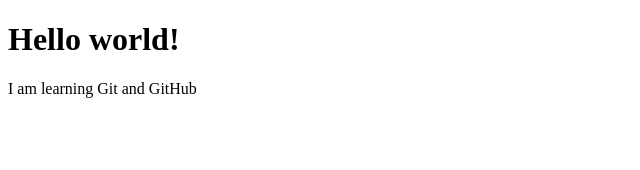
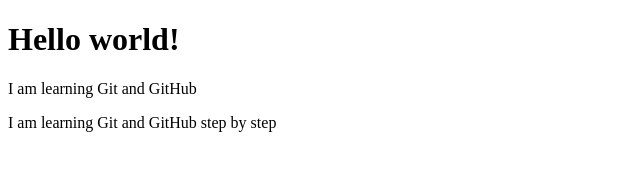
Before and after one commit to MUQEET-12345/web-development-journey, a plain HTML site: page index.html in a window 1280 px wide. Shown: the whole page, without its empty margins (0-640 px from the left). Drawn offline with Linux system fonts and the light colour scheme.

Commit message:
index.html

```diff
--- a/index.html
+++ b/index.html
@@ -8,5 +8,6 @@
 <body>
     <h1>Hello world!</h1>
     <p>I am learning Git and GitHub</p>
+    <p>I am learning Git and GitHub step by step</p>
 </body>
 </html>
```
